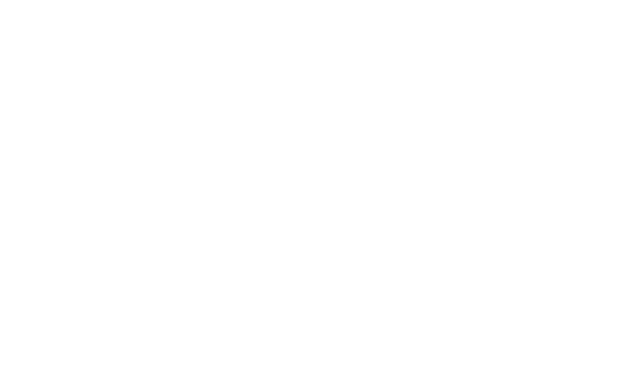
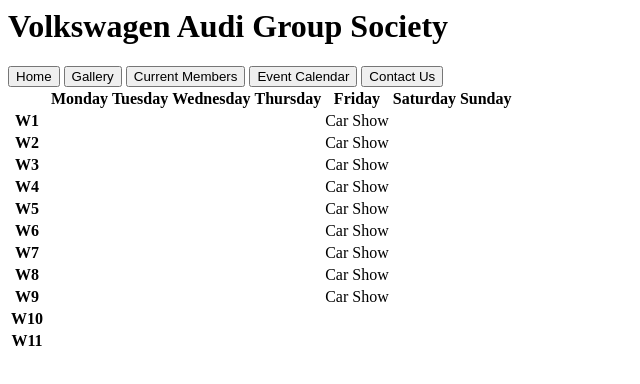
Before and after one commit to kierankinnaird/VAG-Society, a plain HTML site: page event_calendar.html in a window 1280 px wide. Shown: the whole page, without its empty margins (0-640 px from the left). Drawn offline with Linux system fonts and the light colour scheme.

Commit message:
Add files via upload

```diff
--- a/event_calendar.html
+++ b/event_calendar.html
@@ -3,11 +3,61 @@
         <title></title>
     </head>
     <body>
-        <header></header>
+        <header>
+            <h1>Volkswagen Audi Group Society</h1>
+        </header>
 
-        <nav></nav>
+        <nav>
+            <a href="index.html"><button>Home</button></a>
+            <a href="img_gallery.html"><button>Gallery</button></a>
+            <a href="current_members.html"><button>Current Members</button></a>
+            <a href="event_calendar.html"><button>Event Calendar</button></a>
+            <a href="contact_us.html"><button >Contact Us</button></a>
+        </nav>
 
-        <main></main>
+        <main>
+            <table>
+                <tr>
+                    <td>
+                        <td></td><th>Monday</th><th>Tuesday</th><th>Wednesday</th><th>Thursday</th><th>Friday</th><th>Saturday</th><th>Sunday</th>
+                    </td>
+                </tr>
+                <tr>
+                    <th>W1</th><td></td><td></td><td></td><td></td><td></td><td>Car Show</td><td></td><td></td>
+                </tr>
+                <tr>
+                    <th>W2</th><td></td><td></td><td></td><td></td><td></td><td>Car Show</td><td></td><td></td>
+                </tr>
+                <tr>
+                    <th>W3</th><td></td><td></td><td></td><td></td><td></td><td>Car Show</td><td></td><td></td>
+                </tr>
+                <tr>
+                    <th>W4</th><td></td><td></td><td></td><td></td><td></td><td>Car Show</td><td></td><td></td>
+                </tr>
+                <tr>
+                    <th>W5</th><td></td><td></td><td></td><td></td><td></td><td>Car Show</td><td></td><td></td>
+                </tr>
+                <tr>
+                    <th>W6</th><td></td><td></td><td></td><td></td><td></td><td>Car Show</td><td></td><td></td>
+                </tr>
+                <tr>
+                    <th>W7</th><td></td><td></td><td></td><td></td><td></td><td>Car Show</td><td></td><td></td>
+                </tr>
+                <tr>
+                    <th>W8</th><td></td><td></td><td></td><td></td><td></td><td>Car Show</td><td></td><td></td>
+                </tr>
+                <tr>
+                    <th>W9</th><td></td><td></td><td></td><td></td><td></td><td>Car Show</td><td></td><td></td>
+                </tr>
+                <tr>
+                    <th>W10</th><td></td><td></td><td></td><td></td><td></td><td></td><td></td><td></td>
+                </tr>
+                <tr>
+                    <th>W11</th><td></td><td></td><td></td><td></td><td></td><td></td><td></td><td></td>
+                </tr>
+            </table>
+
+        </main>
 
         <aside></aside>
 
```
Also changed, not shown: contact_us.html (+33 -3 lines), current_members.html (+11 -2 lines), img_gallery.html (+21 -3 lines), index.html (+13 -5 lines), VW_jetta.jpeg (added), ibiza_cupraboc.jpeg (added), mk2_leoncupra.jpeg (added), mk4_golfpd130.jpeg (added), pd130_enginebay.jpeg (added), vag_brands.jpeg (added), vw_bora.webp (added).
